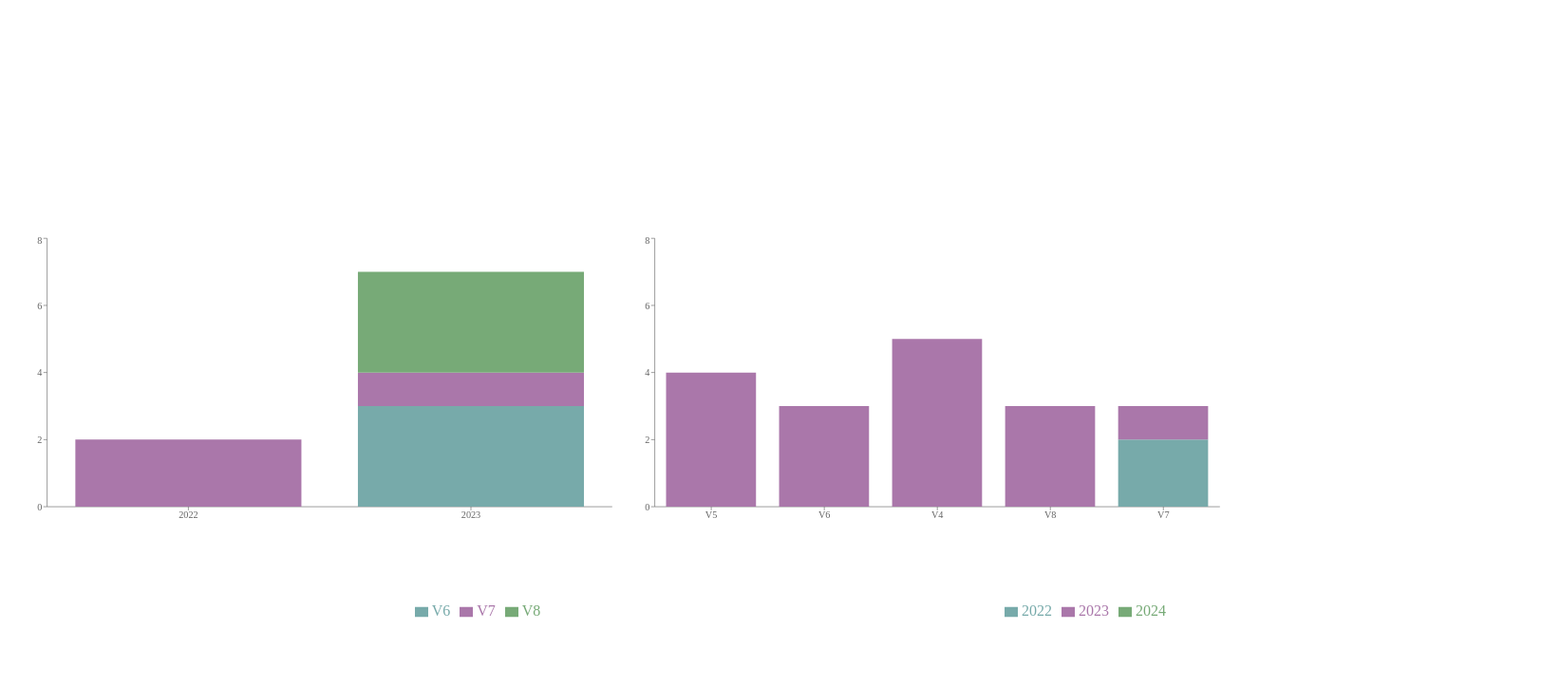
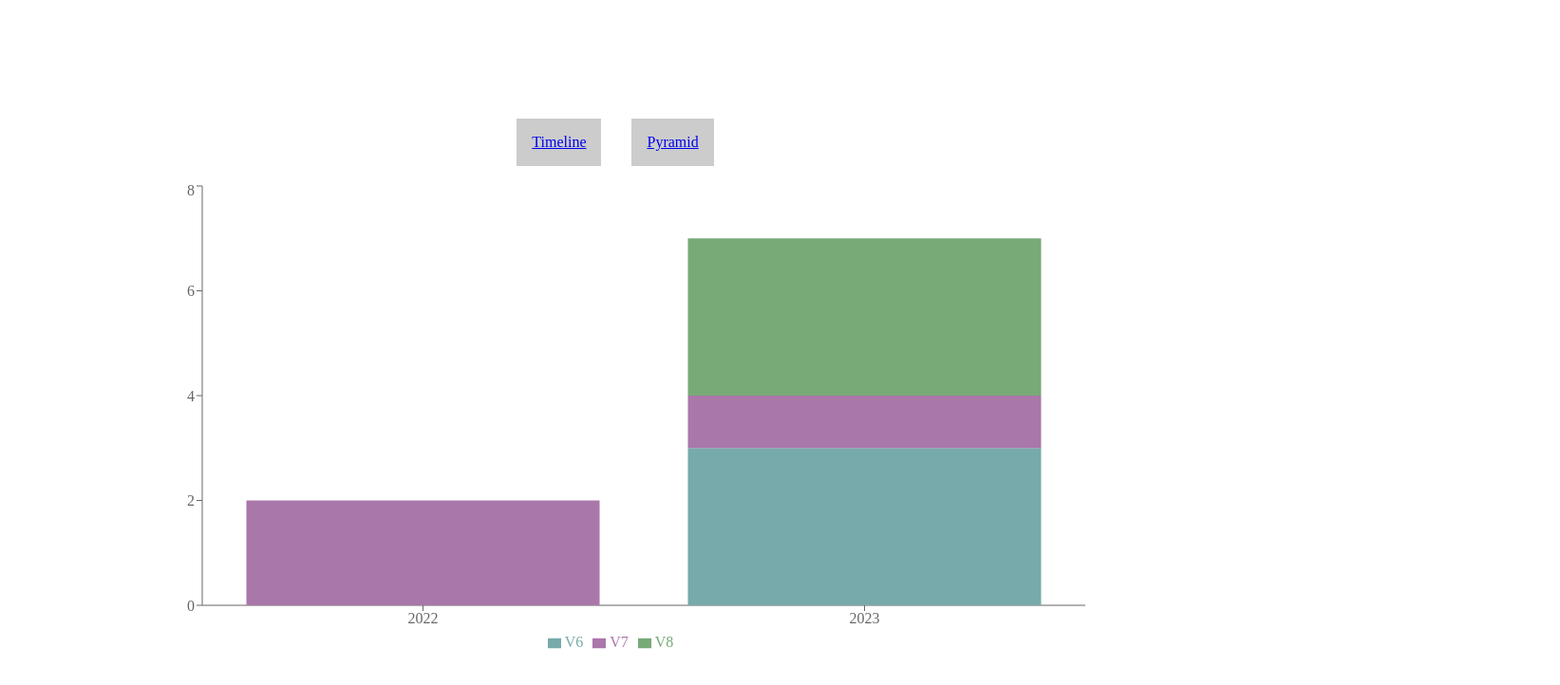
Before and after one commit to TheScendant/ModernSendStatsClient, a React (Create React App) app: page /timeline in a window 1280 px wide. Shown: the top 722 px of the page at 95% size, 1643 px wide, since content can reach past the window. Built offline with nearby package versions, Linux system fonts and the light colour scheme.

Commit message:
wouter. navigation.

```diff
--- a/package.json
+++ b/package.json
@@ -16,7 +16,8 @@
     "recharts": "^2.12.7",
     "styled-components": "^6.1.11",
     "typescript": "^4.9.5",
-    "web-vitals": "^2.1.4"
+    "web-vitals": "^2.1.4",
+    "wouter": "^3.1.3"
   },
   "scripts": {
     "start": "react-scripts start",
--- a/src/App.tsx
+++ b/src/App.tsx
@@ -1,7 +1,6 @@
 import { SendContextProvider } from './contexts/SendContext';
 import { UserContextProvider } from './contexts/UserContext';
 import { HomePage } from './HomePage';
-
 export const App = () => {
   return (
     <UserContextProvider>
--- a/src/HomePage.tsx
+++ b/src/HomePage.tsx
@@ -3,6 +3,8 @@ import { UserContext } from "./contexts/UserContext";
 import styled from "styled-components";
 import { PyramidGraph } from "./PyramidGraph";
 import { TimelineGraph } from "./TimelineGraph";
+import { Redirect, Route, Switch } from "wouter";
+import { Navigation } from "./Navigation";
 
 const Home = styled.div`
   width: 100vw;
@@ -10,6 +12,7 @@ const Home = styled.div`
   display: flex;
   align-items: center;
   justify-content: center;
+  flex-direction: column;
 `;
 
 export const HomePage = () => {
@@ -19,8 +22,12 @@ export const HomePage = () => {
   }
   return (
     <Home>
-      <TimelineGraph />
-      <PyramidGraph />
+      <Navigation />
+      <Switch>
+        <Route path="/timeline" component={TimelineGraph} />
+        <Route path="/pyramid" component={PyramidGraph} />
+        <Redirect to="/timeline" />
+      </Switch>
     </Home>
   );
 };
--- /dev/null
+++ b/src/Navigation.tsx
@@ -0,0 +1,26 @@
+import styled from "styled-components"
+import { Link } from "wouter"
+
+const NavigationWrapper = styled.div`
+  display: flex;
+  gap: 2rem;
+  margin-bottom: 1rem;
+`;
+
+const StyledLink = styled(Link)`
+  padding: 1rem;
+  border-radius: 2  px;
+  background: #ccc;
+  &:hover {
+    background: #ddd;
+  }
+`
+
+export const Navigation = () => {
+  return (
+    <NavigationWrapper>
+      <StyledLink to="/timeline" >Timeline</StyledLink>
+      <StyledLink to="/pyramid">Pyramid</StyledLink>
+    </NavigationWrapper>
+  )
+}
```
Also changed, not shown: 1 other file (tests, documents, lock files or other folders).
